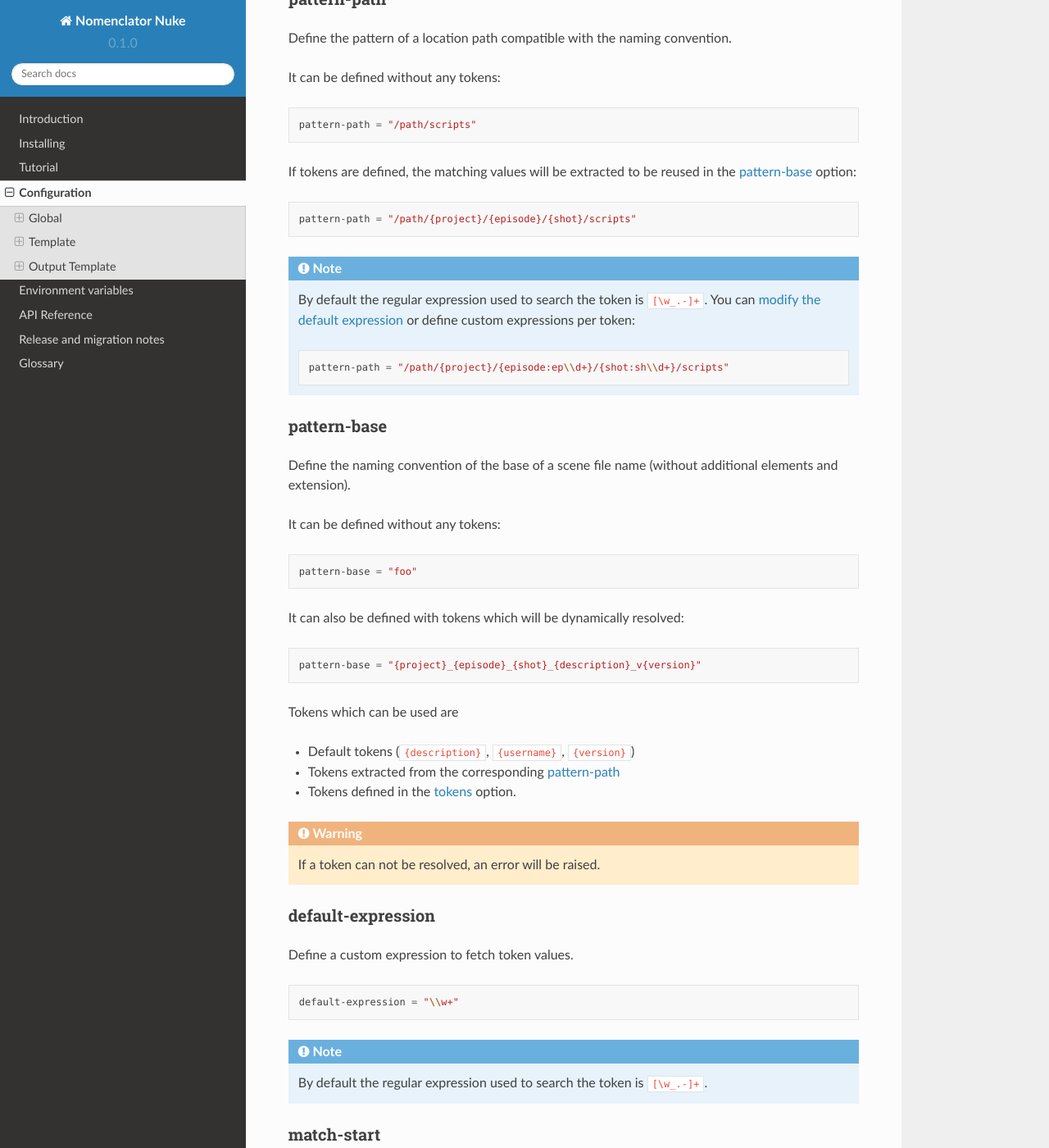
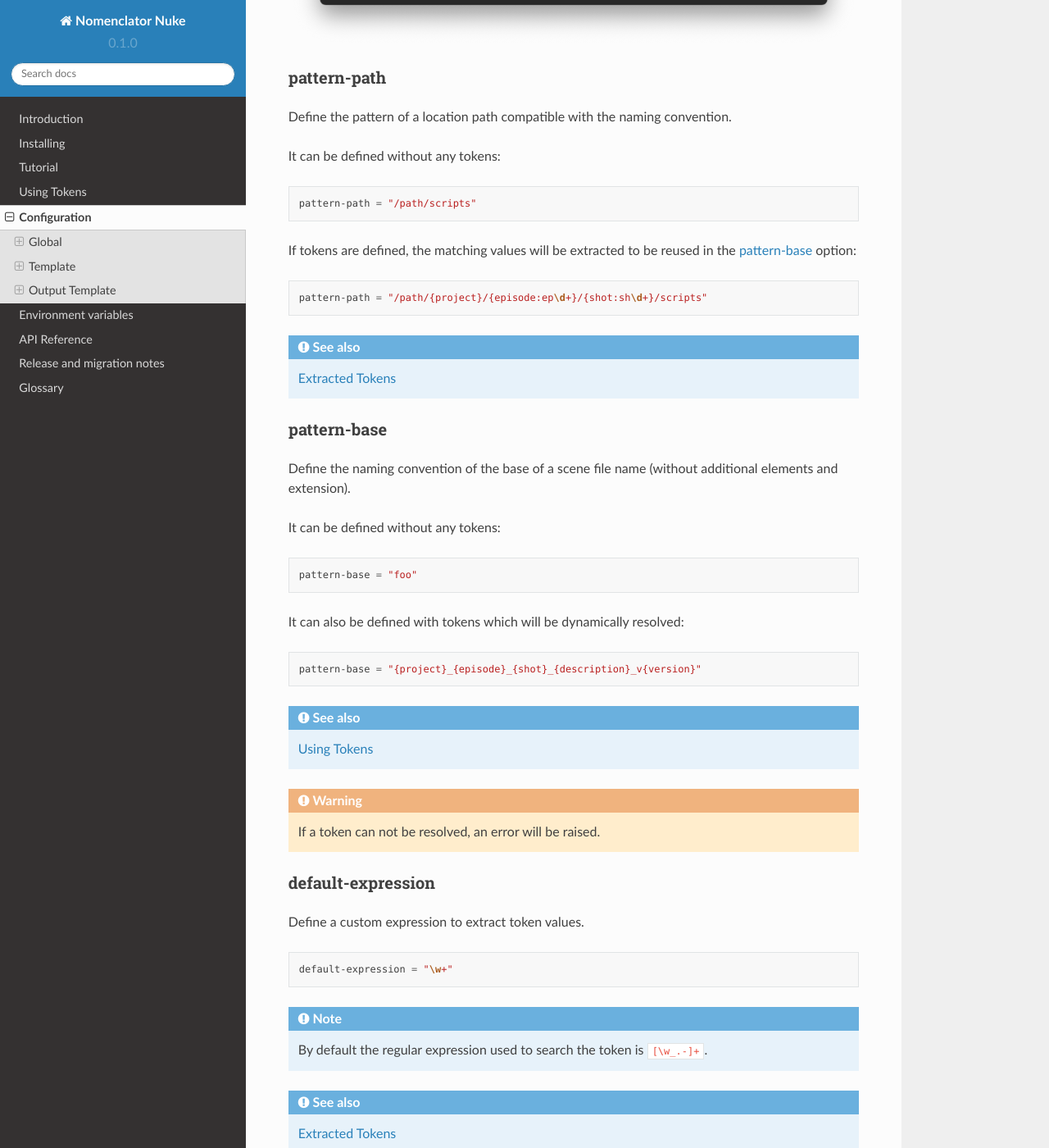
Before and after one commit to buddly27/nomenclator-nuke, a Sphinx documentation site: the page built from doc/configuration.rst, in a window 1280 px wide and 1400 px high, scrolled down 5334 px. Shown: the whole window at 82% size. Built offline with Sphinx 7.4.7 and the Read the Docs theme 2.0.0, drawn with Linux system fonts in a browser that asks for light colours; some of the changed text lies outside the part shown.

Commit message:
Add docs to explain how to use tokens

```diff
--- a/doc/configuration.rst
+++ b/doc/configuration.rst
@@ -26,7 +26,7 @@
 default-padding
 ---------------
 
-Define default value for the ``{padding}`` token.
+Define default value for the :ref:`token/default/padding` token.
 
 .. code-block:: toml
 
@@ -98,17 +98,17 @@
 
     [[comp-templates]]
     id = "Episodic"
-    pattern-path = "/path/{project}/{episode:ep\\d+}/{shot:sh\\d+}/scripts"
+    pattern-path = "/path/{project}/{episode:ep\d+}/{shot:sh\d+}/scripts"
     pattern-base = "{project}_{episode}_{shot}_{description}_v{version}"
 
     [[comp-templates.outputs]]
     id = "comps"
-    pattern-path = "/path/{project}/{episode:ep\\d+}/{shot:sh\\d+}/comps"
+    pattern-path = "/path/{project}/{episode:ep\d+}/{shot:sh\d+}/comps"
     pattern-base = "{project}_{episode}_{shot}_comp_v{version}"
 
     [[comp-templates.outputs]]
     id = "precomps"
-    pattern-path = "/path/{project}/{episode:ep\\d+}/{shot:sh\\d+}/precomps"
+    pattern-path = "/path/{project}/{episode:ep\d+}/{shot:sh\d+}/precomps"
     pattern-base = "{project}_{episode}_{shot}_precomp_v{version}"
 
 .. note::
@@ -264,18 +266,9 @@
 
 .. code-block:: toml
 
-    pattern-path = "/path/{project}/{episode}/{shot}/scripts"
+    pattern-path = "/path/{project}/{episode:ep\d+}/{shot:sh\d+}/scripts"
 
-.. note::
-
-    By default the regular expression used to search the token is ``[\w_.-]+``.
-    You can :ref:`modify the default expression
-    <configuration/template/default-expression>` or define custom
-    expressions per token:
-
-    .. code-block:: toml
-
-        pattern-path = "/path/{project}/{episode:ep\\d+}/{shot:sh\\d+}/scripts"
+.. seealso:: :ref:`token/extracted`
 
 .. _configuration/template/pattern-base:
 
@@ -297,11 +290,7 @@
 
     pattern-base = "{project}_{episode}_{shot}_{description}_v{version}"
 
-Tokens which can be used are
-
-* Default tokens (``{description}``, ``{username}``, ``{version}``)
-* Tokens extracted from the corresponding :ref:`configuration/template/pattern-path`
-* Tokens defined in the :ref:`configuration/global/tokens` option.
+.. seealso:: :ref:`token`
 
 .. warning::
 
@@ -312,16 +301,18 @@
 default-expression
 ------------------
 
-Define a custom expression to fetch token values.
+Define a custom expression to extract token values.
 
 .. code-block:: toml
 
-    default-expression = "\\w+"
+    default-expression = "\w+"
 
 .. note::
 
     By default the regular expression used to search the token
     is ``[\w_.-]+``.
+
+.. seealso:: :ref:`token/extracted`
 
 .. _configuration/template/match-start:
 
@@ -392,12 +383,12 @@
 
     [[comp-templates.outputs]]
     id = "comps"
-    pattern-path = "/path/{project}/{episode:ep\\d+}/{shot:sh\\d+}/comps"
+    pattern-path = "/path/{project}/{episode:ep\d+}/{shot:sh\d+}/comps"
     pattern-base = "{project}_{episode}_{shot}_comp_v{version}"
 
     [[comp-templates.outputs]]
     id = "precomps"
-    pattern-path = "/path/{project}/{episode:ep\\d+}/{shot:sh\\d+}/precomps"
+    pattern-path = "/path/{project}/{episode:ep\d+}/{shot:sh\d+}/precomps"
     pattern-base = "{project}_{episode}_{shot}_precomp_v{version}"
 
 .. note::
@@ -439,7 +430,7 @@
 
 .. code-block:: toml
 
-    pattern-path = "/path/{project}/{episode:ep\\d+}/{shot:sh\\d+}/comps"
+    pattern-path = "/path/{project}/{episode:ep\d+}/{shot:sh\d+}/comps"
 
 .. _configuration/output_template/pattern-base:
 
--- a/doc/index.rst
+++ b/doc/index.rst
@@ -12,6 +12,7 @@
     introduction
     installing
     tutorial
+    token
     configuration
     environment_variables
     api_reference/index
```
Also changed, not shown: other parts of doc/configuration.rst (+6 -4 lines), doc/glossary.rst (+19 -0 lines), doc/token.rst (added, +142 -0 lines), doc/image/settings-tokens.png (added).
